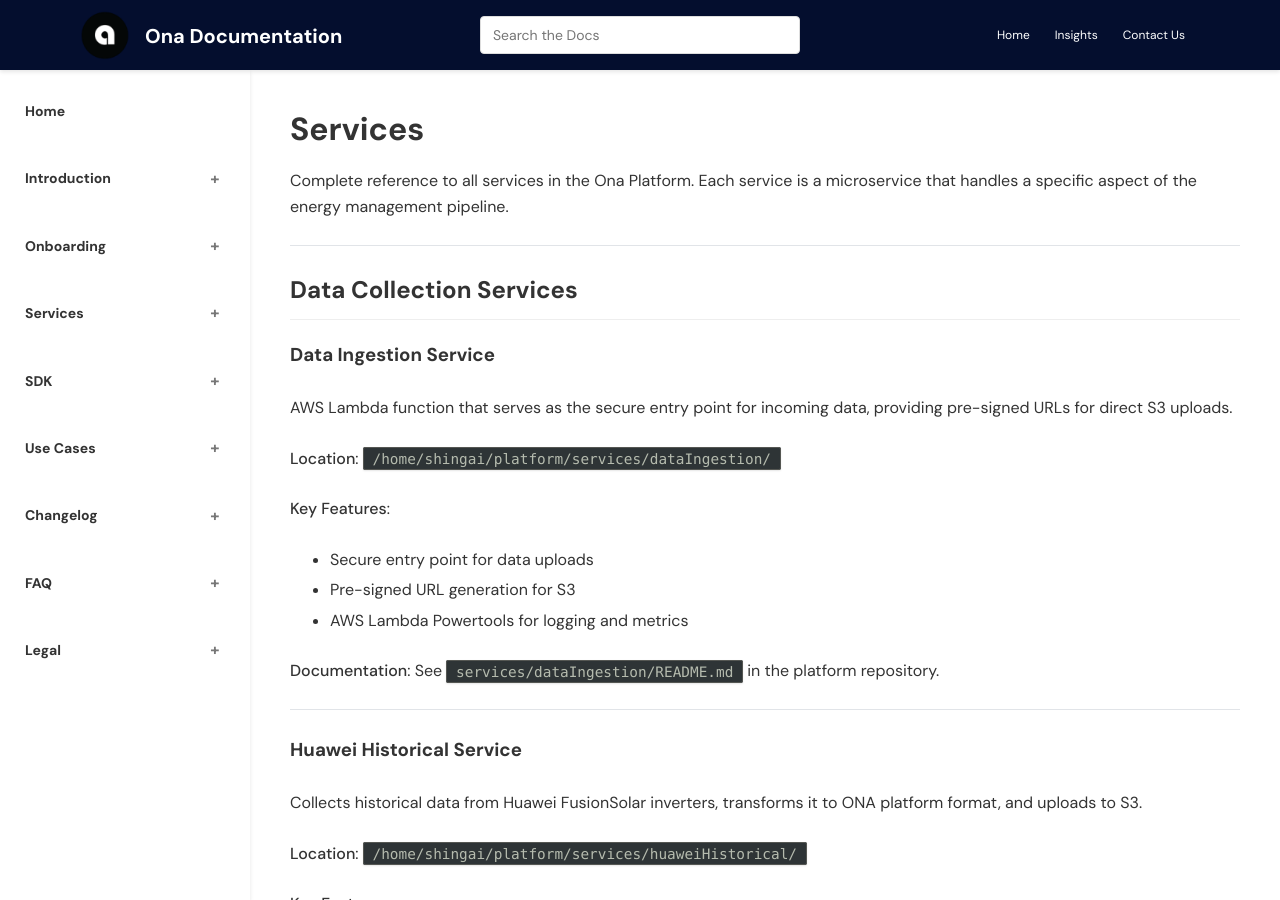
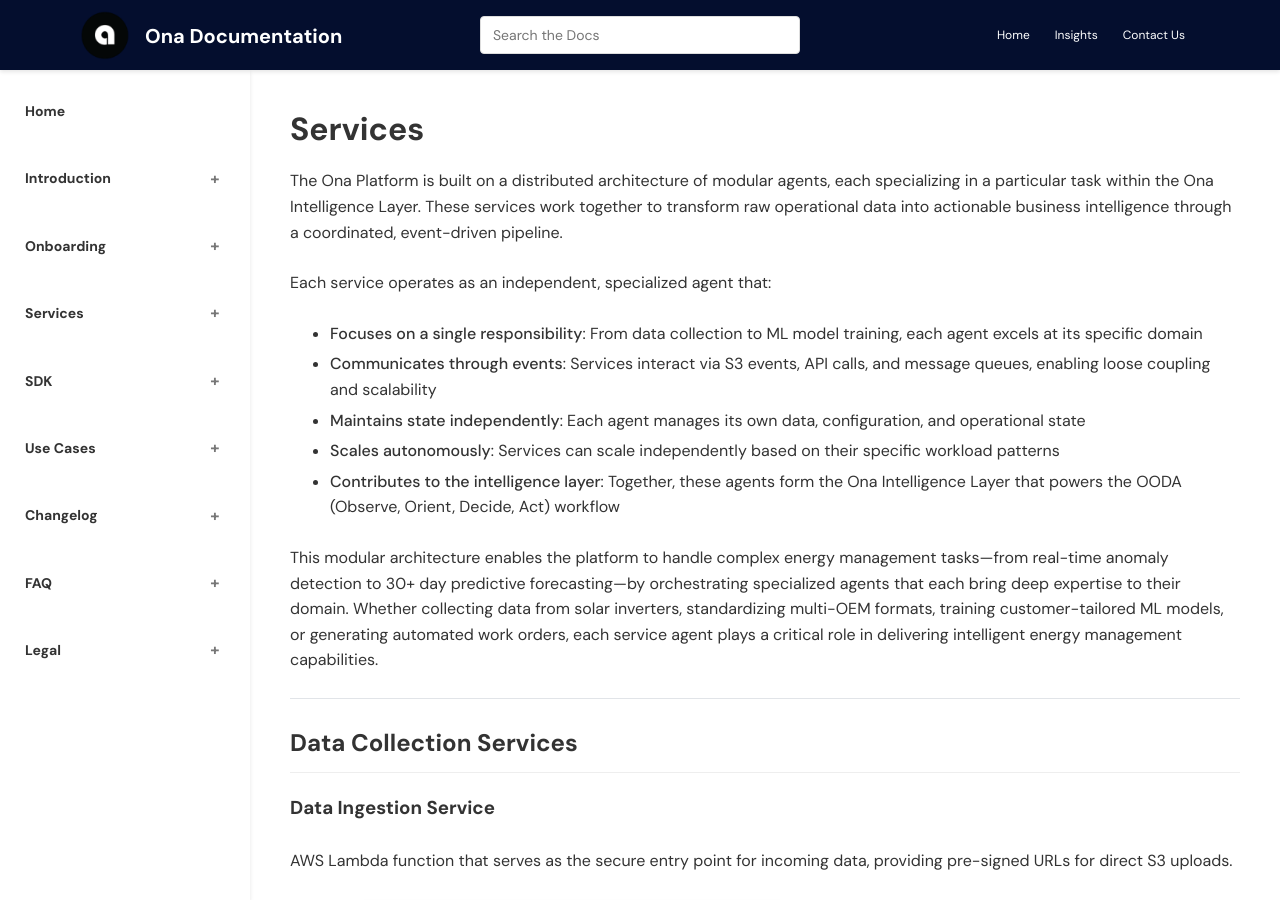
Before and after one commit to AsobaCloud/asobacode.github.io, a Jekyll site: the page built from archive/developers.md, in a window 1280 px wide and 900 px high. Built offline with Jekyll 4.4.1, drawn with Linux system fonts in a browser that asks for light colours.

Commit message:
Enhance Services introduction to emphasize modular agent architecture

```diff
--- a/archive/developers.md
+++ b/archive/developers.md
@@ -6,7 +6,16 @@ nav_order: 1.6
 
 # Services
 
-Complete reference to all services in the Ona Platform. Each service is a microservice that handles a specific aspect of the energy management pipeline.
+The Ona Platform is built on a distributed architecture of modular agents, each specializing in a particular task within the Ona Intelligence Layer. These services work together to transform raw operational data into actionable business intelligence through a coordinated, event-driven pipeline.
+
+Each service operates as an independent, specialized agent that:
+- **Focuses on a single responsibility**: From data collection to ML model training, each agent excels at its specific domain
+- **Communicates through events**: Services interact via S3 events, API calls, and message queues, enabling loose coupling and scalability
+- **Maintains state independently**: Each agent manages its own data, configuration, and operational state
+- **Scales autonomously**: Services can scale independently based on their specific workload patterns
+- **Contributes to the intelligence layer**: Together, these agents form the Ona Intelligence Layer that powers the OODA (Observe, Orient, Decide, Act) workflow
+
+This modular architecture enables the platform to handle complex energy management tasks—from real-time anomaly detection to 30+ day predictive forecasting—by orchestrating specialized agents that each bring deep expertise to their domain. Whether collecting data from solar inverters, standardizing multi-OEM formats, training customer-tailored ML models, or generating automated work orders, each service agent plays a critical role in delivering intelligent energy management capabilities.
 
 ---
 
```
